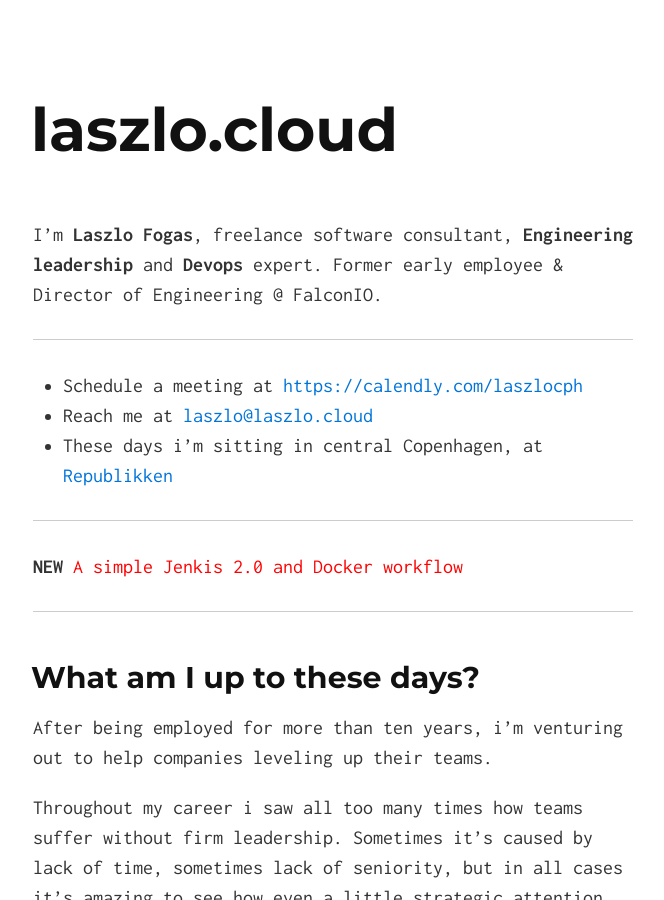
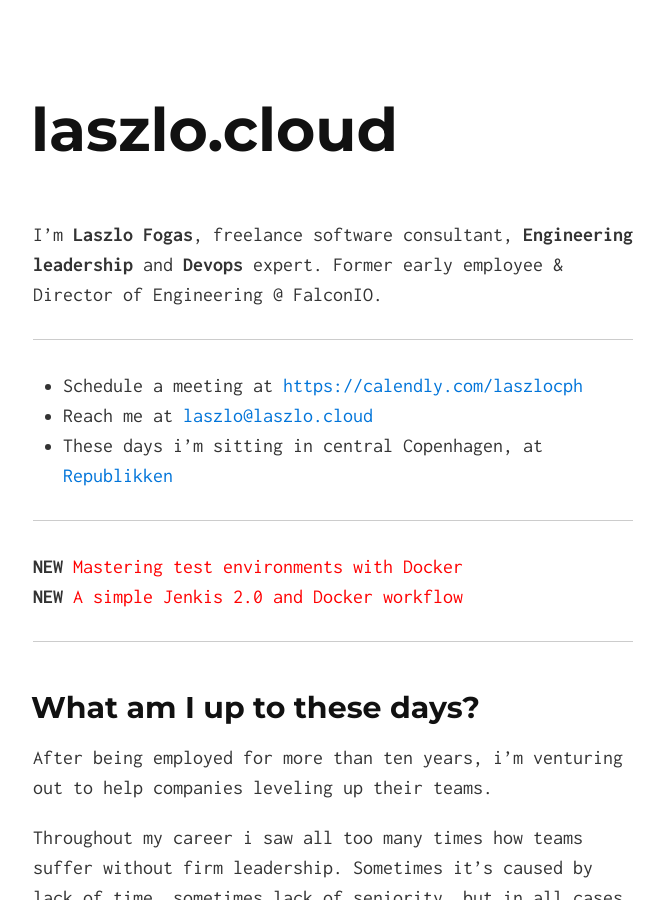
Before and after one commit to laszlocph/website, a Jekyll site: the page built from index.md, in a window 1280 px wide and 900 px high. Shown: the whole window, without its empty margins (307-971 px from the left). Built offline with Jekyll 4.4.1, drawn with Linux system fonts in a browser that asks for light colours.

Commit message:
Linking new article

```diff
--- a/index.md
+++ b/index.md
@@ -11,6 +11,7 @@ of Engineering @ FalconIO.
 * These days i'm sitting in central Copenhagen, at [Republikken](http://republikken.net/contact-republikken/)
 
 ---
+**NEW** <a href="http://laszlo.cloud/Mastering-test-environments-with-Docker" style="color: red; align: center;">Mastering test environments with Docker</a><br/>
 **NEW** <a href="http://laszlo.cloud/Simple-Jenkins-and-Docker-workflow" style="color: red; align: center;">A simple Jenkis 2.0 and Docker workflow</a>
 
 ---
```
